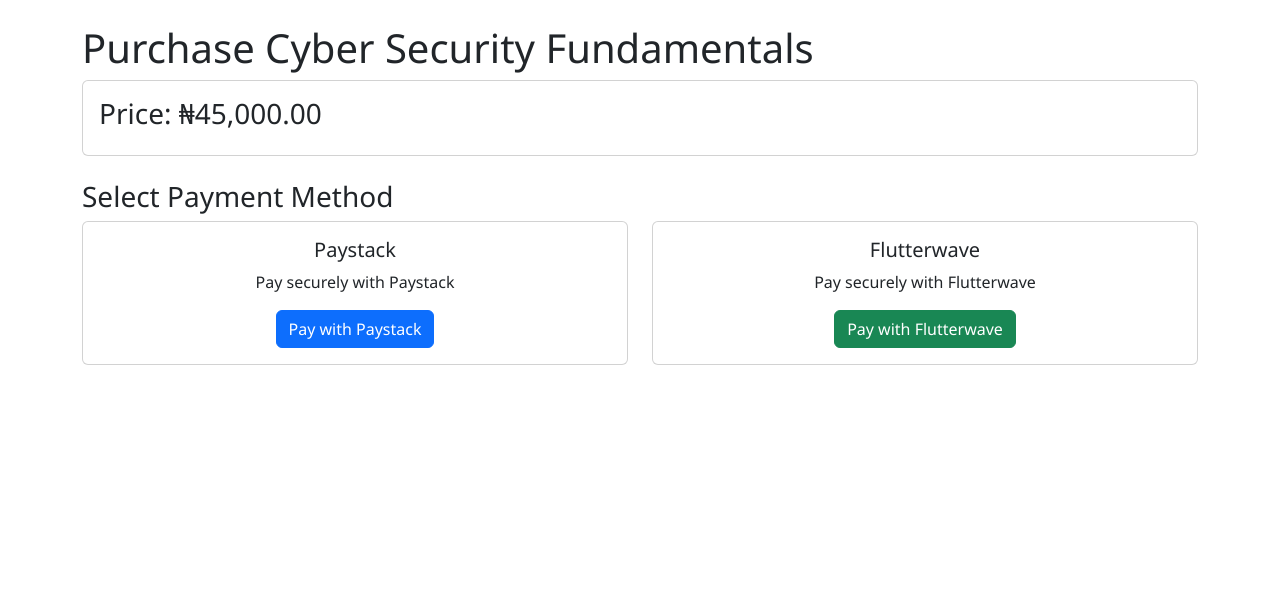
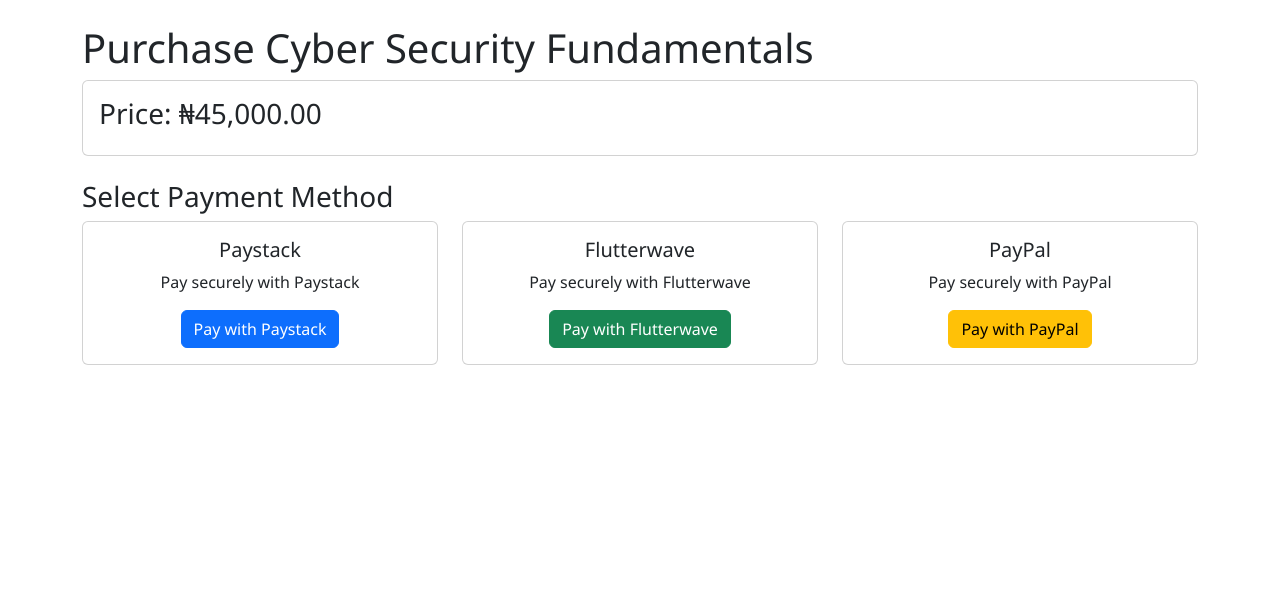
Before and after one commit to julisunkan/bundle, a Flask app: page /payments/initiate/1 in a window 1280 px wide. Shown: the part 62-667 px from the top of the page. Run offline with Flask 3, Linux system fonts and the light colour scheme; a user stored in the database is signed in.

Commit message:
Add "Pay with PayPal" payment option to the platform
Integrates PayPal as a payment method by adding new routes, templates, and updating admin settings for PayPal API configuration and payment processing.

Replit-Commit-Author: Agent
Replit-Commit-Session-Id: 44bcf5dc-6dd2-4129-a897-fccd51318a80
Replit-Commit-Checkpoint-Type: full_checkpoint
Replit-Commit-Event-Id: e0804bf7-7dfe-4308-a01c-09577e094be0
Replit-Commit-Screenshot-Url: https://storage.googleapis.com/screenshot-production-us-central1/143d9185-1a98-4806-8af4-be4f4940c6a2/44bcf5dc-6dd2-4129-a897-fccd51318a80/aok7LPS

```diff
--- a/app.py
+++ b/app.py
@@ -67,6 +67,9 @@ def init_database():
         ('paystack_secret_key', ''),
         ('flutterwave_public_key', ''),
         ('flutterwave_secret_key', ''),
+        ('paypal_client_id', ''),
+        ('paypal_client_secret', ''),
+        ('paypal_mode', 'sandbox'),
         ('exchange_rate', '1500'),
     ]
 
--- a/routes/admin.py
+++ b/routes/admin.py
@@ -294,7 +294,8 @@ def delete_assignment(assignment_id):
 def settings():
     if request.method == 'POST':
         keys = ['paystack_public_key', 'paystack_secret_key',
-                'flutterwave_public_key', 'flutterwave_secret_key', 'exchange_rate']
+                'flutterwave_public_key', 'flutterwave_secret_key',
+                'paypal_client_id', 'paypal_client_secret', 'paypal_mode', 'exchange_rate']
 
         for key in keys:
             value = request.form.get(key)
--- a/routes/payments.py
+++ b/routes/payments.py
@@ -194,3 +194,122 @@ def flutterwave_callback():
         logging.error(f'Flutterwave verification error: {e}')
         flash('Payment verification error. Please contact support.', 'danger')
         return redirect(url_for('main.index'))
+
+@payments_bp.route('/paypal/<int:course_id>')
+@login_required
+def paypal_payment(course_id):
+    course = Course.query.get_or_404(course_id)
+    currency = session.get('currency', 'NGN')
+    amount = course.price_ngn if currency == 'NGN' else course.price_usd
+
+    client_id = get_setting('paypal_client_id')
+    paypal_mode = get_setting('paypal_mode') or 'sandbox'
+
+    if not client_id:
+        flash('PayPal payment system not configured. Please contact admin.', 'danger')
+        return redirect(url_for('main.course_detail', course_id=course_id))
+
+    reference = f'PAYPAL-{uuid.uuid4().hex[:16].upper()}'
+
+    payment = Payment(
+        user_id=current_user.id,
+        course_id=course_id,
+        amount=amount,
+        currency=currency,
+        payment_method='paypal',
+        transaction_ref=reference,
+        status='pending'
+    )
+    db.session.add(payment)
+    db.session.commit()
+
+    # Convert NGN to USD for PayPal (PayPal doesn't support NGN directly)
+    if currency == 'NGN':
+        exchange_rate = float(get_setting('exchange_rate') or 1500)
+        paypal_amount = round(amount / exchange_rate, 2)
+        paypal_currency = 'USD'
+    else:
+        paypal_amount = amount
+        paypal_currency = currency
+
+    return render_template('payments/paypal.html',
+                         client_id=client_id,
+                         amount=paypal_amount,
+                         currency=paypal_currency,
+                         reference=reference,
+                         course=course,
+                         paypal_mode=paypal_mode,
+                         payment_id=payment.id)
+
+@payments_bp.route('/paypal/callback', methods=['POST'])
+@login_required
+def paypal_callback():
+    data = request.json
+    order_id = data.get('orderID')
+    payment_id = data.get('paymentID')
+
+    if not payment_id:
+        return jsonify({'success': False, 'message': 'Invalid payment ID'}), 400
+
+    payment = Payment.query.get(payment_id)
+
+    if not payment:
+        return jsonify({'success': False, 'message': 'Payment record not found'}), 404
+
+    client_id = get_setting('paypal_client_id')
+    client_secret = get_setting('paypal_client_secret')
+    paypal_mode = get_setting('paypal_mode') or 'sandbox'
+
+    if not client_id or not client_secret:
+        payment.status = 'failed'
+        db.session.commit()
+        return jsonify({'success': False, 'message': 'Payment system not configured'}), 500
+
+    try:
+        # Get PayPal API base URL
+        api_base = 'https://api-m.sandbox.paypal.com' if paypal_mode == 'sandbox' else 'https://api-m.paypal.com'
+
+        # Get access token
+        auth_response = requests.post(
+            f'{api_base}/v1/oauth2/token',
+            headers={'Accept': 'application/json', 'Accept-Language': 'en_US'},
+            auth=(client_id, client_secret),
+            data={'grant_type': 'client_credentials'}
+        )
+
+        if auth_response.status_code != 200:
+            payment.status = 'failed'
+            db.session.commit()
+            return jsonify({'success': False, 'message': 'PayPal authentication failed'}), 500
+
+        access_token = auth_response.json().get('access_token')
+
+        # Verify the order
+        verify_response = requests.get(
+            f'{api_base}/v2/checkout/orders/{order_id}',
+            headers={
+                'Content-Type': 'application/json',
+                'Authorization': f'Bearer {access_token}'
+            }
+        )
+
+        if verify_response.status_code == 200:
+            order_data = verify_response.json()
+            if order_data.get('status') == 'COMPLETED':
+                payment.status = 'success'
+                db.session.commit()
+                return jsonify({
+                    'success': True,
+                    'message': 'Payment successful',
+                    'redirect_url': url_for('student.view_course', course_id=payment.course_id)
+                })
+
+        payment.status = 'failed'
+        db.session.commit()
+        return jsonify({'success': False, 'message': 'Payment verification failed'}), 400
+
+    except Exception as e:
+        logging.error(f'PayPal verification error: {e}')
+        payment.status = 'failed'
+        db.session.commit()
+        return jsonify({'success': False, 'message': 'Payment verification error'}), 500
--- a/templates/payments/select_method.html
+++ b/templates/payments/select_method.html
@@ -20,7 +20,7 @@
 
 <h3>Select Payment Method</h3>
 <div class="row">
-    <div class="col-md-6 mb-3">
+    <div class="col-md-4 mb-3">
         <div class="card">
             <div class="card-body text-center">
                 <h5 class="card-title">Paystack</h5>
@@ -30,7 +30,7 @@
         </div>
     </div>
 
-    <div class="col-md-6 mb-3">
+    <div class="col-md-4 mb-3">
         <div class="card">
             <div class="card-body text-center">
                 <h5 class="card-title">Flutterwave</h5>
@@ -39,5 +39,15 @@
             </div>
         </div>
     </div>
+
+    <div class="col-md-4 mb-3">
+        <div class="card">
+            <div class="card-body text-center">
+                <h5 class="card-title">PayPal</h5>
+                <p class="card-text">Pay securely with PayPal</p>
+                <a href="{{ url_for('payments.paypal_payment', course_id=course.id) }}" class="btn btn-warning">Pay with PayPal</a>
+            </div>
+        </div>
+    </div>
 </div>
 {% endblock %}
```
Also changed, not shown: templates/admin/settings.html (+24 -0 lines), templates/payments/paypal.html (added, +82 -0 lines), 1 other file.
